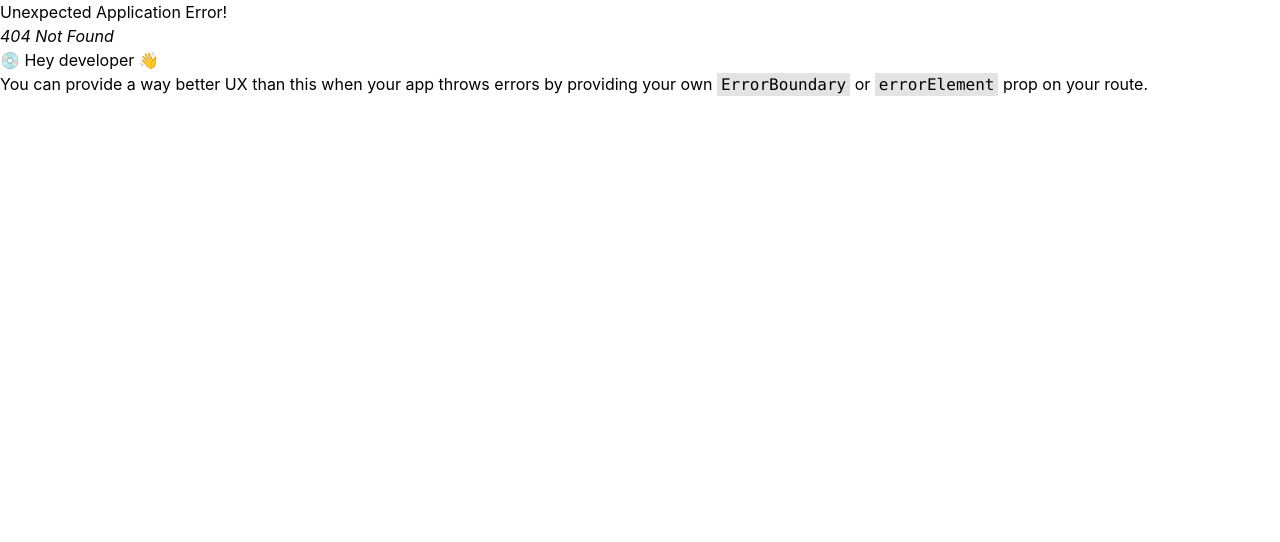
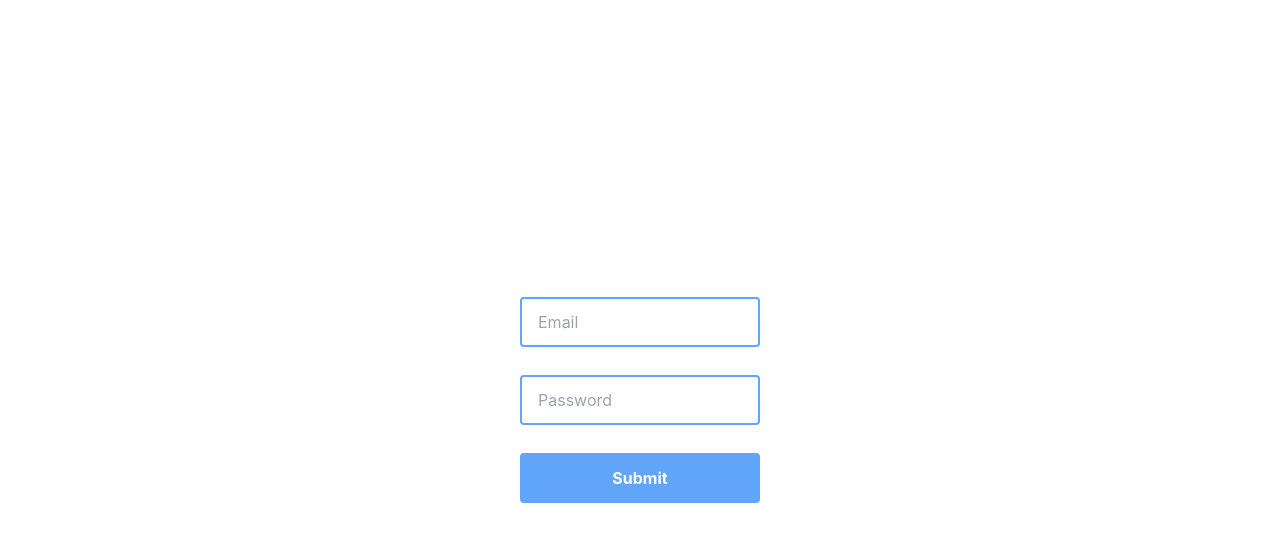
Before and after one commit to nourr23/taxecurity, a React (Create React App) app in the folder packages/dashboard/: page /login in a window 1280 px wide. Before the commit this address had no page. Shown: the top 542 px of the page. Built offline with nearby package versions, Linux system fonts and the light colour scheme.

Commit message:
stting up user auth front

```diff
--- a/packages/dashboard/src/components/header/index.tsx
+++ b/packages/dashboard/src/components/header/index.tsx
@@ -1,5 +1,7 @@
 import { FaBell, FaList } from "react-icons/fa";
+import { useAuth } from "../../core/auth";
 const Header = () => {
+  const {signOut} = useAuth()
   return (
     <div className="md:h-[80px] h-auto py-4 md:py-0 w-full flex flex-wrap md:px-6 px-3 text-gray-500 items-center justify-between border-b-2">
       <div className="font-semibold  items-center justify-between flex w-full md:w-auto mb-3 md:mb-0">
@@ -14,7 +16,7 @@ const Header = () => {
         <button>
           <FaBell size={23} />
         </button>
-        <button className="font-semibold ml-4 rounded border py-2 px-4 border-blue-500">
+        <button className="font-semibold ml-4 rounded border py-2 px-4 border-blue-500" onClick={signOut} >
           Logout
         </button>
       </div>
--- /dev/null
+++ b/packages/dashboard/src/core/auth/index.tsx
@@ -0,0 +1,44 @@
+import { create } from 'zustand';
+
+import { createSelectors } from '../utils';
+import { getAuth, removeAuth, setAuth } from './utils';
+
+interface AuthState {
+  auth: any | null;
+  status: 'idle' | 'signOut' | 'signIn';
+  signIn: (data: any) => void;
+  signOut: () => void;
+  hydrate: () => void;
+}
+
+const _useAuth = create<AuthState>((set, get) => ({
+  status: 'idle',
+  auth: null,
+  signIn: (auth) => {
+    setAuth(auth);
+    set({ status: 'signIn', auth });
+  },
+  signOut: () => {
+    removeAuth();
+    set({ status: 'signOut', auth: null });
+  },
+  hydrate: () => {
+    try {
+      const userAuth = getAuth();
+      if (userAuth !== null) {
+        get().signIn(userAuth);
+      } else {
+        get().signOut();
+      }
+    } catch (e) {
+      // catch error here
+      // Maybe sign_out user!
+    }
+  },
+}));
+
+export const useAuth = createSelectors(_useAuth);
+
+export const signOut = () => _useAuth.getState().signOut();
+export const signIn = (auth: any) => _useAuth.getState().signIn(auth);
+export const hydrateAuth = () => _useAuth.getState().hydrate();
--- /dev/null
+++ b/packages/dashboard/src/core/auth/utils.tsx
@@ -0,0 +1,34 @@
+import { getItem, removeItem, setItem } from '../storage';
+
+const AUTH = 'auth';
+
+export type AuthType = {//to change
+  createdAt: Date;
+  userId: string;
+  expire: Date;
+  provider: string;
+  providerUid: string;
+  providerAccessToken: string;
+  providerAccessTokenExpiry: string;
+  providerRefreshToken: string;
+  ip: string;
+  osCode: string;
+  osName: string;
+  osVersion: string;
+  clientType: string;
+  clientCode: string;
+  clientName: string;
+  clientVersion: string;
+  clientEngine: string;
+  clientEngineVersion: string;
+  deviceName: string;
+  deviceBrand: string;
+  deviceModel: string;
+  countryCode: string;
+  countryName: string;
+  current: true;
+};
+
+export const getAuth = () => getItem<any>(AUTH);
+export const removeAuth = () => removeItem(AUTH);
+export const setAuth = (value: any) => setItem<any>(AUTH, value);
--- /dev/null
+++ b/packages/dashboard/src/core/storage.tsx
@@ -0,0 +1,11 @@
+export function getItem<T>(key: string): any {
+    const value = localStorage.getItem(key);
+    return value ? JSON.parse(value) || null : null;
+  }
+
+  export function setItem<T>(key: string, value: T) {
+    localStorage.setItem(key, JSON.stringify(value));
+  }
+  export function removeItem(key: string) {
+    localStorage.removeItem(key);
+  }
--- /dev/null
+++ b/packages/dashboard/src/core/utils.tsx
@@ -0,0 +1,17 @@
+import type { StoreApi, UseBoundStore } from 'zustand';
+
+type WithSelectors<S> = S extends { getState: () => infer T }
+  ? S & { use: { [K in keyof T]: () => T[K] } }
+  : never;
+
+export const createSelectors = <S extends UseBoundStore<StoreApi<object>>>(
+  _store: S
+) => {
+  let store = _store as WithSelectors<typeof _store>;
+  store.use = {};
+  for (let k of Object.keys(store.getState())) {
+    (store.use as any)[k] = () => store((s) => s[k as keyof typeof s]);
+  }
+
+  return store;
+};
--- a/packages/dashboard/src/index.tsx
+++ b/packages/dashboard/src/index.tsx
@@ -3,6 +3,9 @@ import ReactDOM from 'react-dom/client';
 import './index.css';
 import App from './App';
 import reportWebVitals from './reportWebVitals';
+import { hydrateAuth } from './core/auth';
+
+hydrateAuth();
 
 const root = ReactDOM.createRoot(
   document.getElementById('root') as HTMLElement
--- a/packages/dashboard/src/pages/login/index.tsx
+++ b/packages/dashboard/src/pages/login/index.tsx
@@ -4,8 +4,10 @@ import { loginSchema } from "../../Validations";
 import * as yup from "yup";
 import { useFormik } from "formik";
 import { FormInput } from "../../components/form-input";
+import { useAuth } from '../../core/auth';
 
 const LoginPage = () => {
+  const { signIn } = useAuth();
   const [showError, setShowError] = React.useState(false);
   const { mutateAsync, isLoading, isError, error } = useSignIn();
   const { values, touched, errors, handleBlur, handleChange, handleSubmit } =
@@ -24,6 +26,7 @@ const LoginPage = () => {
     await mutateAsync(data, {
       onSuccess: (response) => {
         console.log({ response });
+        signIn(response.data.access_token)
         setShowError(false);
       },
       onError: (error) => {
--- a/packages/dashboard/src/routes/index.tsx
+++ b/packages/dashboard/src/routes/index.tsx
@@ -1,5 +1,5 @@
 import React from "react";
-import { createBrowserRouter } from "react-router-dom";
+import { Navigate, createBrowserRouter } from "react-router-dom";
 import HomePage from "../pages/home";
 import LoginPage from "../pages/login";
 import UsersPage from "../pages/users";
@@ -8,22 +8,36 @@ import GroupsPage from "../pages/groups";
 import GroupRequestsPage from "../pages/group-requests";
 import GroupInvitesPage from "../pages/group-invites";
 import RoutesLayout from "./Routes";
+import { RouterProvider } from "react-router-dom";
+import APIProvider from "../services/global/APIProvider";
+import { useAuth } from "../core/auth";
 
-export const router = createBrowserRouter([
+const Router = () => {
+  const {status} = useAuth()
+  const router = createBrowserRouter([
     {
-    path: "/dashboard",
-    element: <RoutesLayout />,
+      path: "/",
+      element: status === 'signIn' ?<RoutesLayout /> : <Navigate to={'/login'} />,
       children: [
-      { path: "/dashboard/", element: <HomePage /> },
-      { path: "/dashboard/users", element: <UsersPage /> },
-      { path: "/dashboard/requests", element: <UserRequestsPage /> },
-      { path: "/dashboard/groups", element: <GroupsPage /> },
-      { path: "/dashboard/group-requests", element: <GroupRequestsPage /> },
-      { path: "/dashboard/group-invites", element: <GroupInvitesPage /> },
+        { path: "/", element: <HomePage /> },
+        { path: "/users", element: <UsersPage /> },
+        { path: "/requests", element: <UserRequestsPage /> },
+        { path: "/groups", element: <GroupsPage /> },
+        { path: "/group-requests", element: <GroupRequestsPage /> },
+        { path: "/group-invites", element: <GroupInvitesPage /> },
       ],
     },
     {
-    path: "/",
-    element: <LoginPage />,
+      path: "/login",
+      element: status !== 'signIn' ? <LoginPage /> : <Navigate to={'/'} />,
     },
   ]);
+
+  return (
+    <APIProvider>
+      <RouterProvider router={router} />
+    </APIProvider>
+  );
+};
+
+export default Router;
```
Also changed, not shown: packages/dashboard/src/App.tsx (+2 -6 lines), 2 other files (tests, documents, lock files or other folders). Lines whose indentation alone changed are shown as unchanged.
